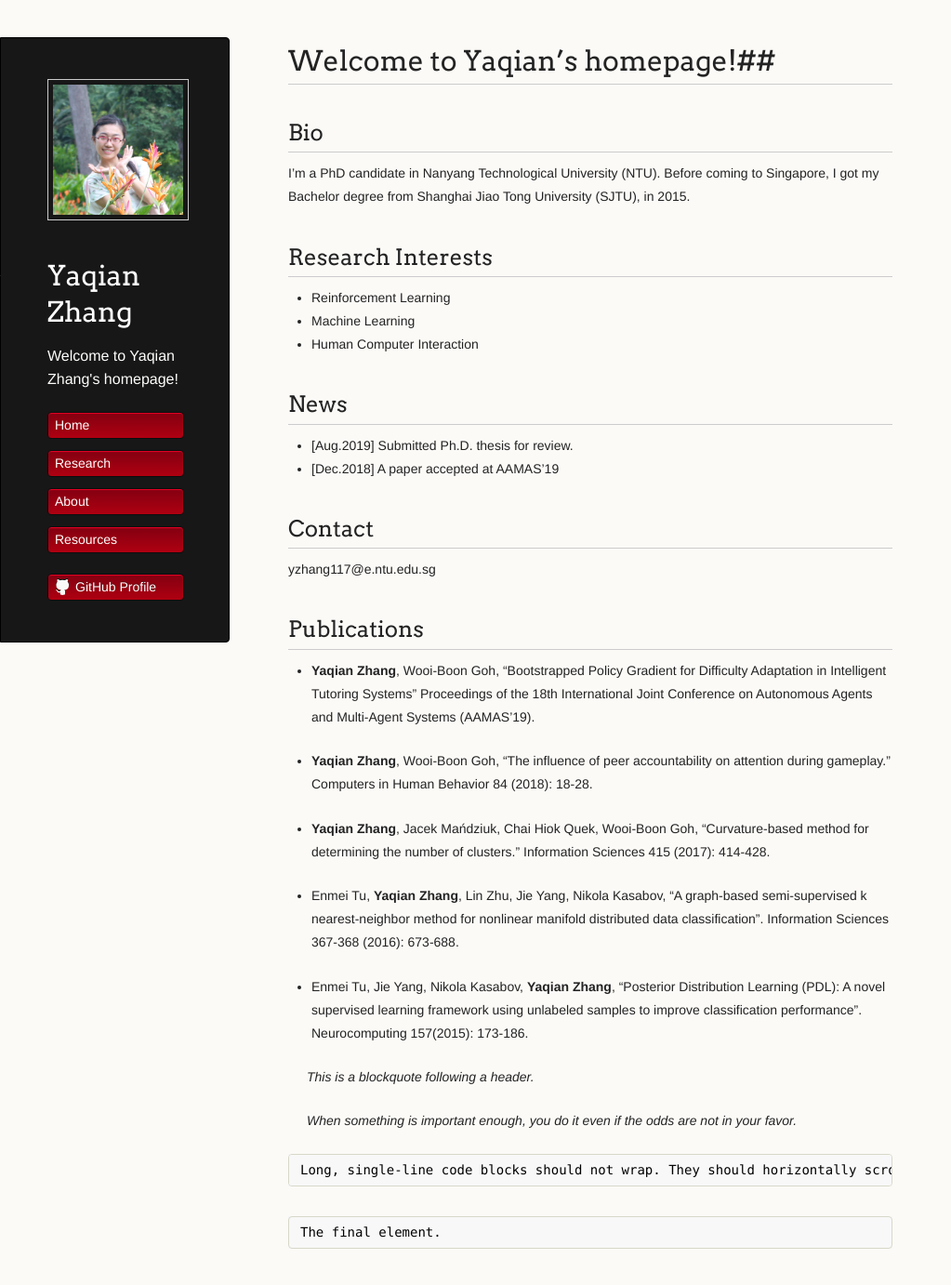
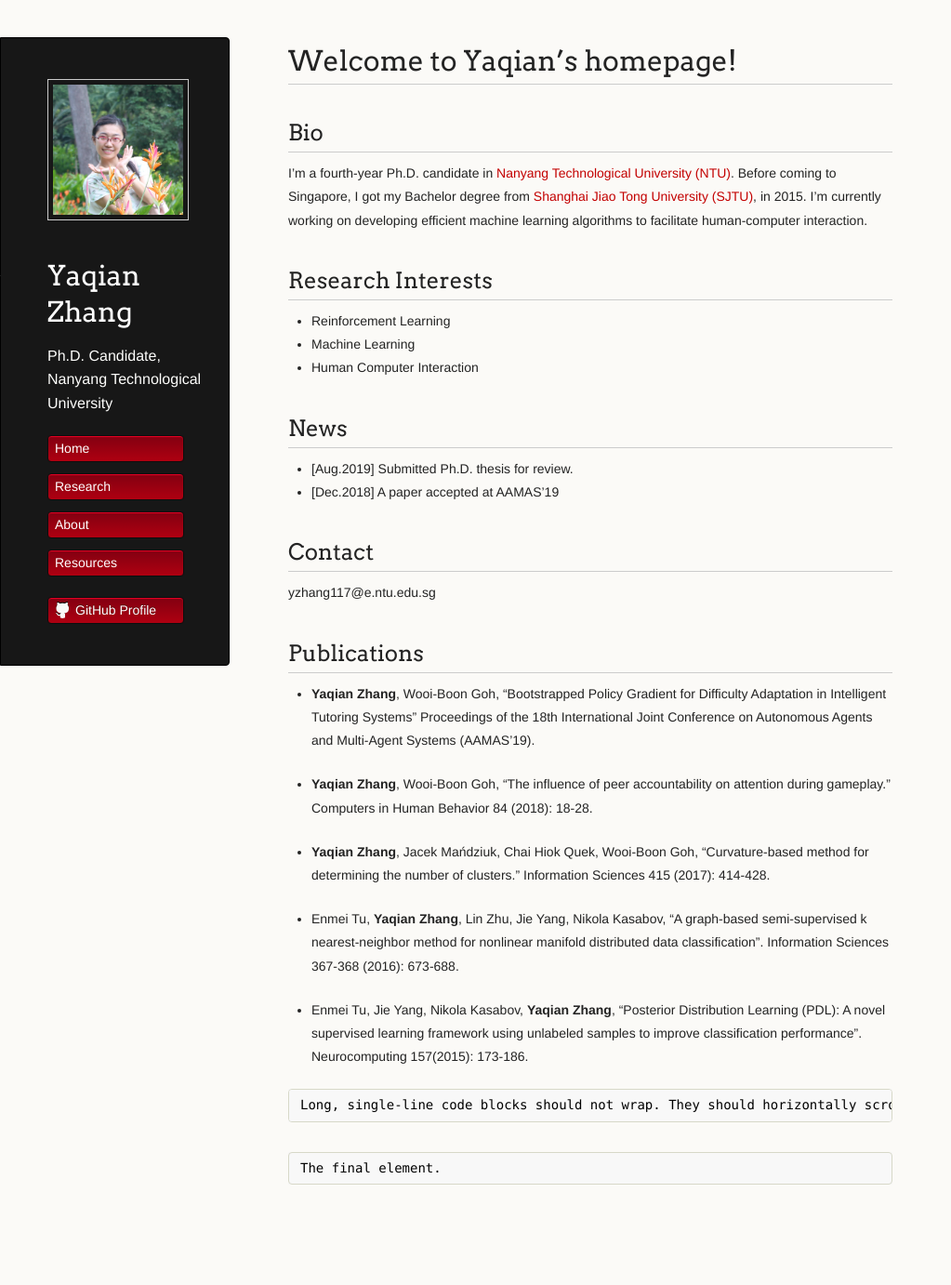
Before and after one commit to YaqianZhang/yaqianzhang.github.io, a Jekyll site: the page built from index.md, in a window 1280 px wide and 1400 px high. Shown: the top 1382 px of the window at 93% size, without its empty margins (0-1023 px from the left). Built offline with Jekyll 4.4.1, drawn with Linux system fonts in a browser that asks for light colours.

Commit message:
Add files via upload

```diff
--- a/_config.yml
+++ b/_config.yml
@@ -1,5 +1,5 @@
 title: Yaqian Zhang
-description: Welcome to Yaqian Zhang's homepage!
+description: Ph.D. Candidate, Nanyang Technological University
 show_downloads: true
 google_analytics:
 theme: jekyll-theme-dinky
--- a/index.md
+++ b/index.md
@@ -9,10 +9,10 @@ layout: default
 There should be whitespace between paragraphs.
 
 There should be whitespace between paragraphs. We recommend including a README, or a file with information about your project. -->
-# Welcome to Yaqian's homepage!##
+# Welcome to Yaqian's homepage!
 ## Bio
 
-I'm a PhD candidate in Nanyang Technological University (NTU). Before coming to Singapore, I got my Bachelor degree from Shanghai Jiao Tong University (SJTU), in 2015.
+I'm a fourth-year Ph.D. candidate in [Nanyang Technological University (NTU)](https://www.ntu.edu.sg). Before coming to Singapore, I got my Bachelor degree from [Shanghai Jiao Tong University (SJTU)](http://en.sjtu.edu.cn/), in 2015. I'm currently working on developing efficient machine learning algorithms to facilitate human-computer interaction.
 
 ## Research Interests
 *   Reinforcement Learning
@@ -37,9 +37,6 @@ yzhang117@e.ntu.edu.sg
 
 * Enmei Tu, Jie Yang, Nikola Kasabov, **Yaqian Zhang**, "Posterior Distribution Learning (PDL): A novel supervised learning framework using unlabeled samples to improve classification performance". Neurocomputing 157(2015): 173-186.
 
-> This is a blockquote following a header.
->
-> When something is important enough, you do it even if the odds are not in your favor.
 
 <!-- ### Header 3
 
```
